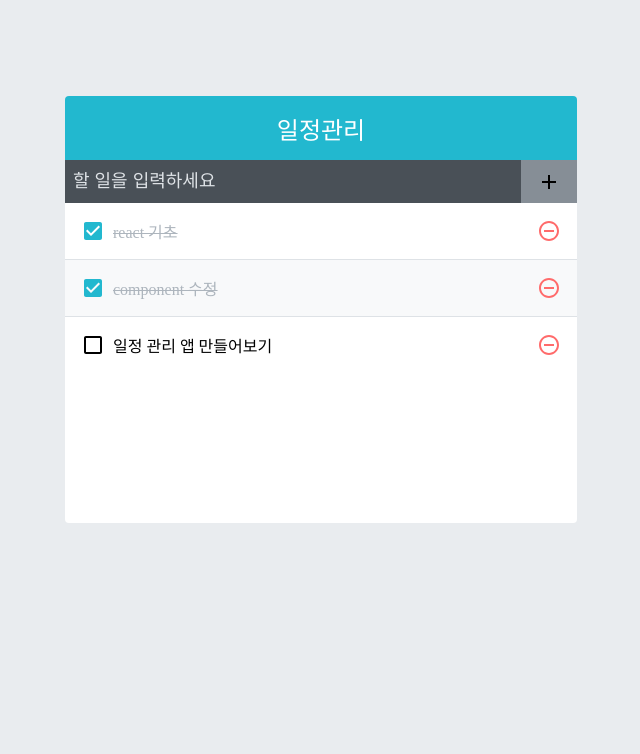
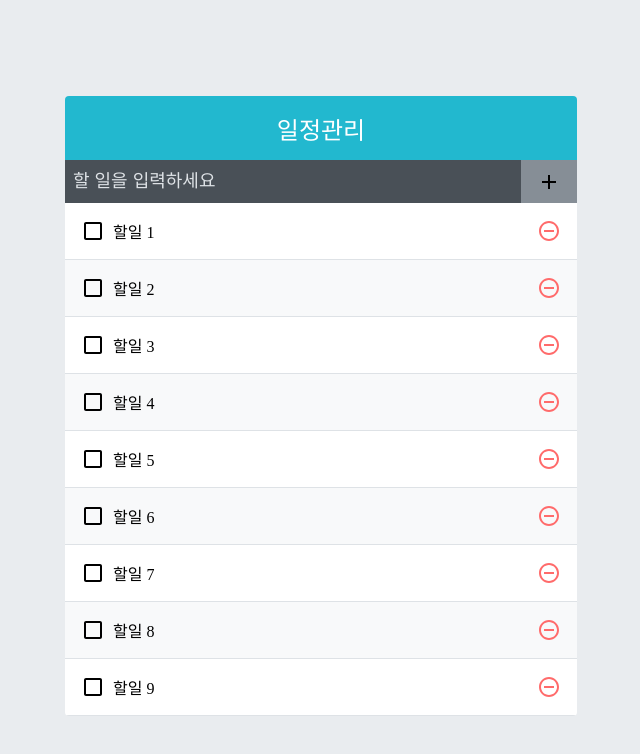
Before and after one commit to gyeongseokKang/react_tutorial, a React (Create React App) app: page / in a window 1280 px wide. Shown: the top 754 px of the page, without its empty margins (319-959 px from the left). Built offline with nearby package versions, Linux system fonts and the light colour scheme.

Commit message:
[Refactor] 컴포넌트 최적화

```diff
--- a/src/App.js
+++ b/src/App.js
@@ -3,27 +3,23 @@
 import TodoInsert from './components/TodoInsert';
 import TodoList from './components/TodoList';
 
+function createBulkTodos() {
+	const array = [];
+	for (let i = 1; i < 2500; i++) {
+		array.push({
+			id: i,
+			text: `할일 ${i}`,
+			checked: false
+		});
+	}
+
+	return array;
+}
 
 const App = () => {
-	const [todos, setTodos] = useState([
-		{
-			id: 1,
-			text: 'react 기초',
-			checked: true
-		},
-		{
-			id: 2,
-			text: 'component 수정',
-			checked: true
-		},
-		{
-			id: 3,
-			text: '일정 관리 앱 만들어보기',
-			checked: false
-		},
-	]);
+	const [todos, setTodos] = useState(createBulkTodos());
 
-	const nextId = useRef(4);
+	const nextId = useRef(2501);
 	const onInsert = useCallback(
 		text => {
 			const todo = {
@@ -31,7 +27,7 @@
 				text: text,
 				checked: false,
 			};
-			setTodos(todos.concat(todo));
+			setTodos(todos => todos.concat(todo));
 			nextId.current += 1;
 		},
 		[todos]
@@ -39,7 +35,7 @@
 
 	const onRemove = useCallback(
 		id => {
-			setTodos(todos.filter(todo => todo.id !== id));
+			setTodos(todos => todos.filter(todo => todo.id !== id));
 		}, [todos]);
 
 	return (
--- a/src/components/TodoListItem.js
+++ b/src/components/TodoListItem.js
@@ -18,4 +18,4 @@
 	);
 };
 
-export default TodoListItem;
+export default React.memo(TodoListItem);
```
